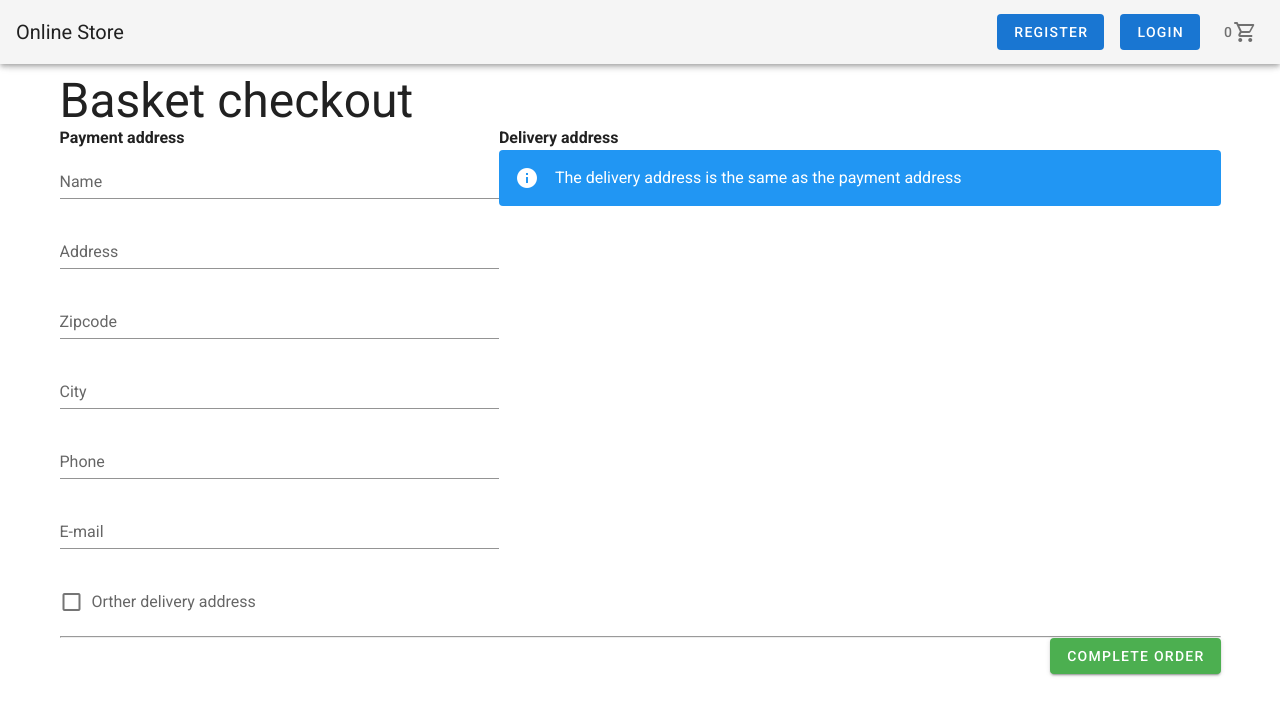
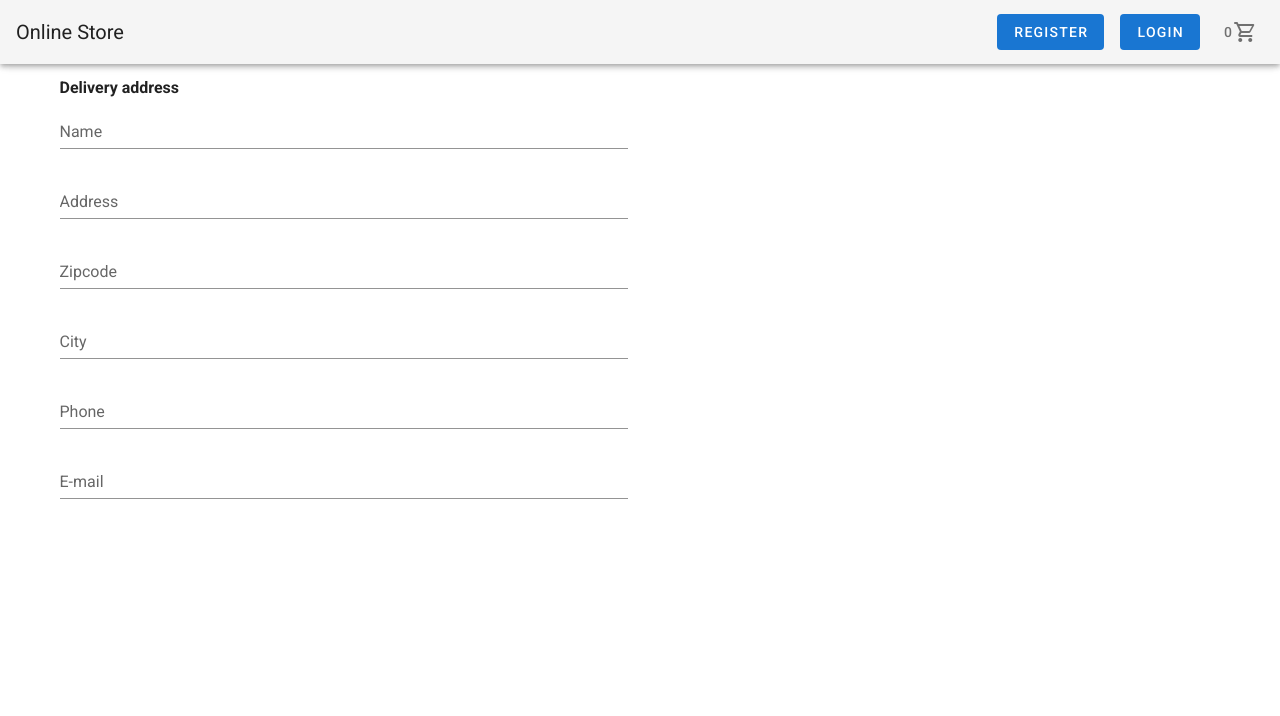
Before and after one commit to ysavchen/online-shop-frontend, a Vue app: page /checkout in a window 1280 px wide. Shown: the top 716 px of the page. Built offline with nearby package versions, Linux system fonts and the light colour scheme.

Commit message:
Rough checkout

```diff
--- a/src/components/Navbar.vue
+++ b/src/components/Navbar.vue
@@ -11,7 +11,7 @@
 
       <v-btn depressed class="primary mr-4" @click="loginForm">Login</v-btn>
 
-      <v-btn icon @click="checkout">
+      <v-btn icon @click="openCheckout">
         {{ cartItemCount }}
         <v-icon>mdi-cart-outline</v-icon>
       </v-btn>
@@ -34,7 +34,7 @@ export default {
     loginForm() {
       this.$router.push({ name: "login" });
     },
-    checkout() {
+    openCheckout() {
       this.$router.push({ name: "checkout" });
     },
   },
--- a/src/store/modules/cart.js
+++ b/src/store/modules/cart.js
@@ -9,12 +9,18 @@ const getters = {
 const actions = {
     addToCart: ({ commit }, book) => {
         commit('ADD_TO_CART', book);
+    },
+    deleteFromCart: ({ commit }, book) => {
+        commit('DELETE_FROM_CART', book);
     }
 };
 
 const mutations = {
     'ADD_TO_CART'(state, book) {
         state.cart.push(book);
+    },
+    'DELETE_FROM_CART'(state, book) {
+        state.cart.splice(state.cart.indexOf(book), 1);
     }
 };
 
--- a/src/views/Books.vue
+++ b/src/views/Books.vue
@@ -10,14 +10,16 @@
               <v-card-title primary-title>
                 <div>
                   <p class="subtitle-2" style="height: 35px">{{ book.title }}</p>
-                  <div class="body-2">by {{book.author}}</div>
-                  <div class="body-2">${{book.price}}</div>
                 </div>
               </v-card-title>
+              <v-card-subtitle>
+                <div class="body-2">by {{book.author}}</div>
+                <div class="body-2">${{book.price}}</div>
+              </v-card-subtitle>
 
               <v-card-actions>
                 <v-btn outlined small @click="details(book.id)">Details</v-btn>
-                <v-btn outlined small @click="addToCart(book.id)">Add to cart</v-btn>
+                <v-btn outlined small @click="addToCart(book)">Add to cart</v-btn>
               </v-card-actions>
             </v-card>
           </v-col>
--- a/src/views/Checkout.vue
+++ b/src/views/Checkout.vue
@@ -1,51 +1,60 @@
 <template>
   <v-container>
-    <h2 class="display-2">Basket checkout</h2>
-
-    <form action>
-      <v-layout>
-        <v-flex x6>
-          <strong>Payment address</strong>
-          <v-text-field label="Name"></v-text-field>
-          <v-text-field label="Address"></v-text-field>
-          <v-text-field label="Zipcode"></v-text-field>
-          <v-text-field label="City"></v-text-field>
-          <v-text-field label="Phone"></v-text-field>
-          <v-text-field label="E-mail"></v-text-field>
-
-          <v-checkbox v-model="delivery_address" label="Orther delivery address"></v-checkbox>
-        </v-flex>
-        <v-flex x6>
-          <strong>Delivery address</strong>
-          <div v-if="delivery_address">
+    <div></div>
+    <div>
+      <v-row>
+        <v-col>
+          <form action>
+            <strong>Delivery address</strong>
             <v-text-field label="Name"></v-text-field>
             <v-text-field label="Address"></v-text-field>
             <v-text-field label="Zipcode"></v-text-field>
             <v-text-field label="City"></v-text-field>
-          </div>
-          <div v-else>
-            <v-alert
-              type="info"
-              :value="true"
-            >The delivery address is the same as the payment address</v-alert>
-          </div>
-        </v-flex>
-      </v-layout>
-    </form>
-
-    <hr />
-
-    <v-btn color="success" lager style="float: right;">Complete order</v-btn>
+            <v-text-field label="Phone"></v-text-field>
+            <v-text-field label="E-mail"></v-text-field>
+          </form>
+        </v-col>
+        <v-col>
+          <v-list>
+            <v-list-item-group>
+              <template v-for="book in cart">
+                  <v-list-item :key="book.id">
+                    <v-list-item-avatar left tile size="65">
+                      <v-img :src="book.image"></v-img>
+                    </v-list-item-avatar>
+                    <v-list-item-content>
+                      <v-list-item-title>{{book.title }}</v-list-item-title>
+                      <v-list-item-subtitle>by {{book.author}}</v-list-item-subtitle>
+                      <v-list-item-subtitle>${{book.price}}</v-list-item-subtitle>
+                    </v-list-item-content>
+                    <v-list-item-action>
+                      <v-btn icon @click="deleteFromCart(book)">
+                        <v-icon color="red">mdi-close</v-icon>
+                      </v-btn>
+                    </v-list-item-action>
+                  </v-list-item>
+              </template>
+            </v-list-item-group>
+          </v-list>
+        </v-col>
+      </v-row>
+    </div>
   </v-container>
 </template>
 
 <script>
+import { mapGetters } from "vuex";
+
 export default {
   name: "Checkout",
-  data() {
-    return {
-      delivery_address: false
-    };
+  data: () => ({}),
+  computed: {
+    ...mapGetters(["cart"])
+  },
+  methods: {
+    deleteFromCart(book) {
+      this.$store.dispatch("deleteFromCart", book);
+    }
   }
 };
 </script>
```
